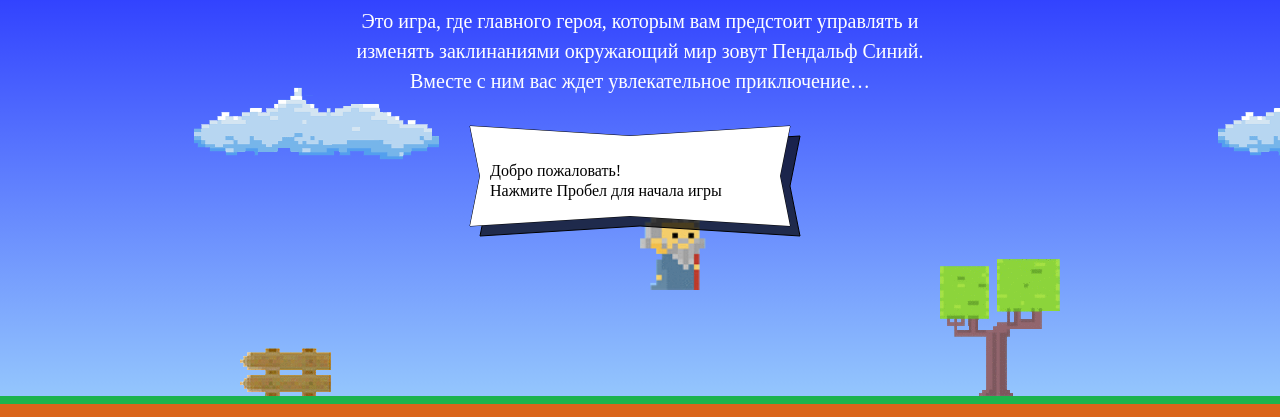
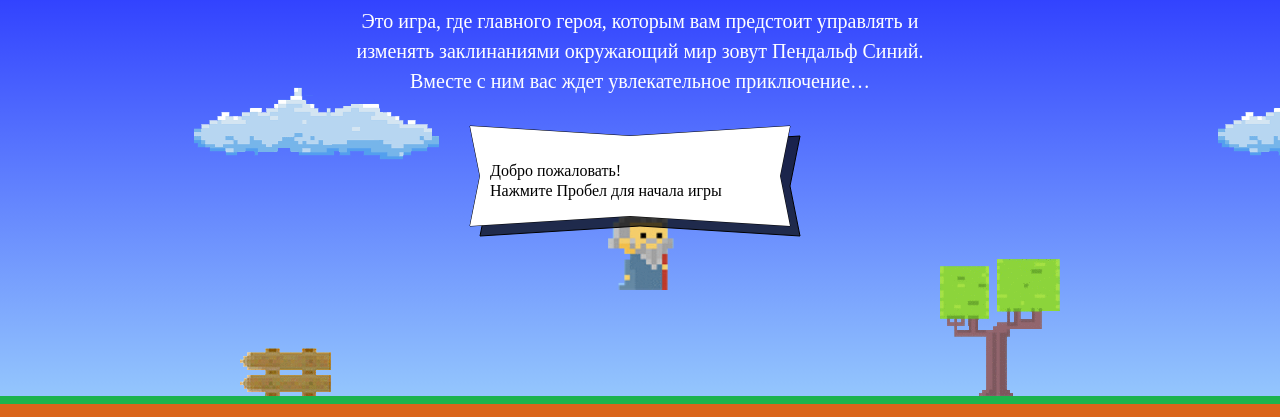
Before and after one commit to ShamilWeb/772513-code-and-magick-18, a website: page index.html in a window 1280 px wide. Shown: the part 203-620 px from the top of the page. Drawn offline with Linux system fonts and the light colour scheme; a web font is replaced by a local one.

Commit message:
Не правильное расположение мага, он у тебя расположен правее центра, так как координаты отсчет а мага начинаются с верхнего левого угла

```diff
--- a/index.html
+++ b/index.html
@@ -192,7 +192,7 @@
   return 1.337 * wizardWidth;
   }
   var getWizardX = function (width) {
-    return width / 2;
+    return width * 1 / 2.2;
   }
   var getWizardY = function (height) {
     return height * 1/3;
```
